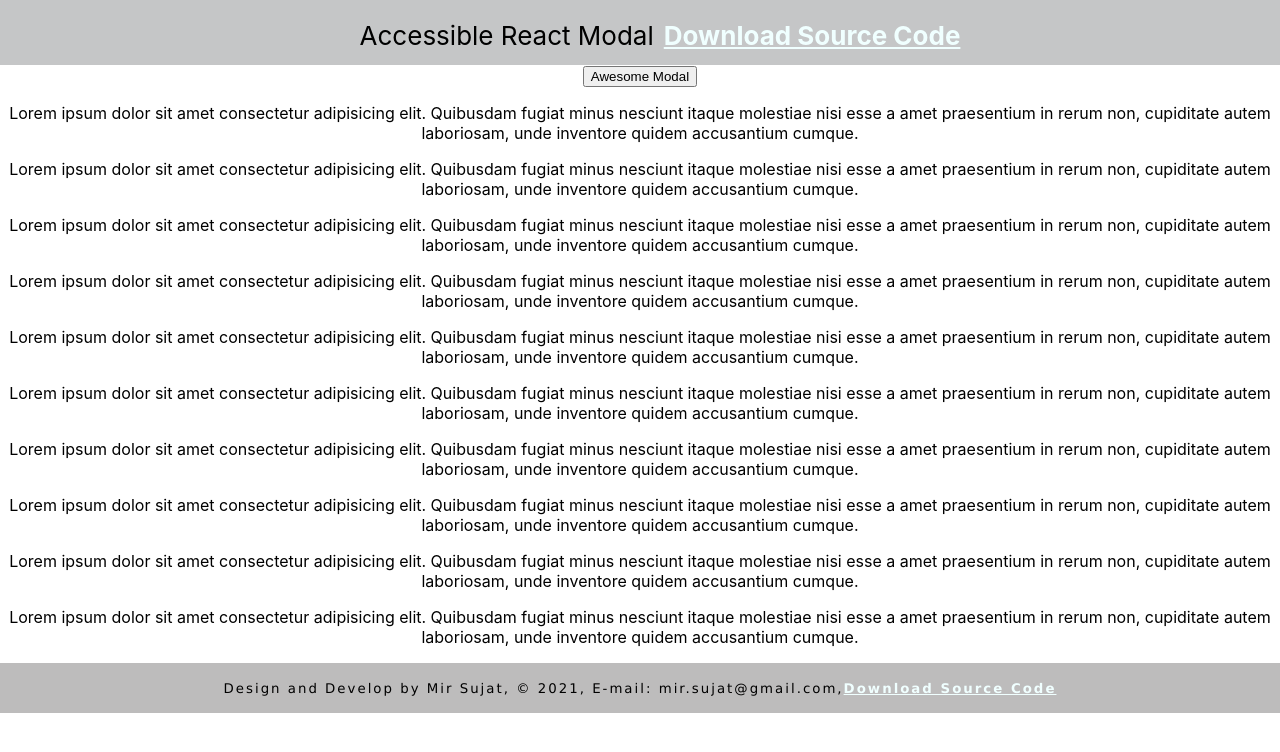
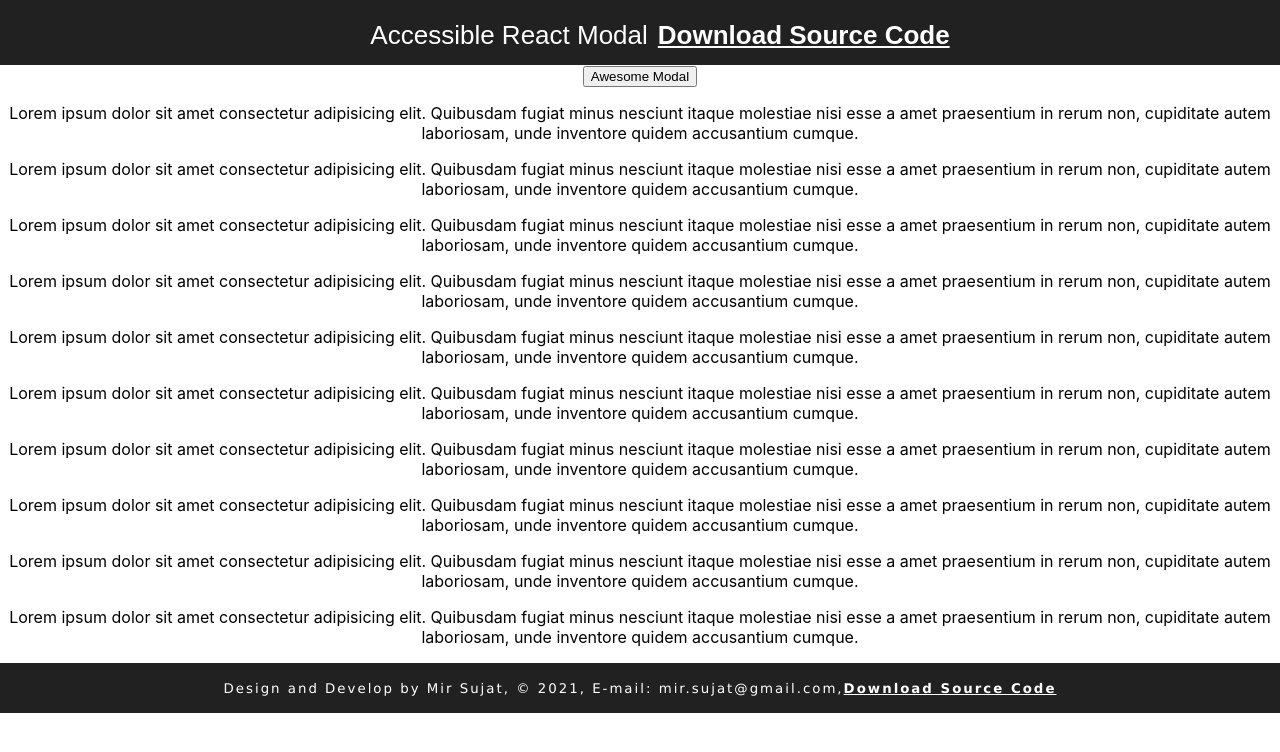
Before and after one commit to mirsujat/accessible-react-modal, a React (Create React App) app: page / in a window 1280 px wide. Shown: the top 752 px of the page. Built offline with nearby package versions, Linux system fonts and the light colour scheme.

Commit message:
Update App.css

```diff
--- a/src/App.css
+++ b/src/App.css
@@ -4,9 +4,10 @@ header {
 }
 footer {
   display: block;
+  background-color: #212121;
+  color: #ffffff;
   height: 50px;
   text-align: center;
-  background-color: rgb(189, 188, 188);
   font-family: "Lucida Sans", sans-serif;
   font-size: smaller;
   font-weight: normal;
@@ -37,6 +38,7 @@ a {
 .download_link {
   margin-bottom: 25px;
   font-weight: bold;
+  color: #ffffff;
 }
 
 @media (prefers-reduced-motion: no-preference) {
@@ -46,13 +48,16 @@ a {
 }
 
 .App-header {
-  background-color: #c5c6c7;
+  background-color: #212121;
   display: flex;
   flex-direction: column;
   align-items: center;
   justify-content: center;
   font-size: calc(10px + 2vmin);
-  color: black;
+  font-size: 24;
+  font-weight: 400;
+  font-family: Arial, Helvetica, sans-serif;
+  color: #ffffff;
 }
 
 /* Modal  */
```
